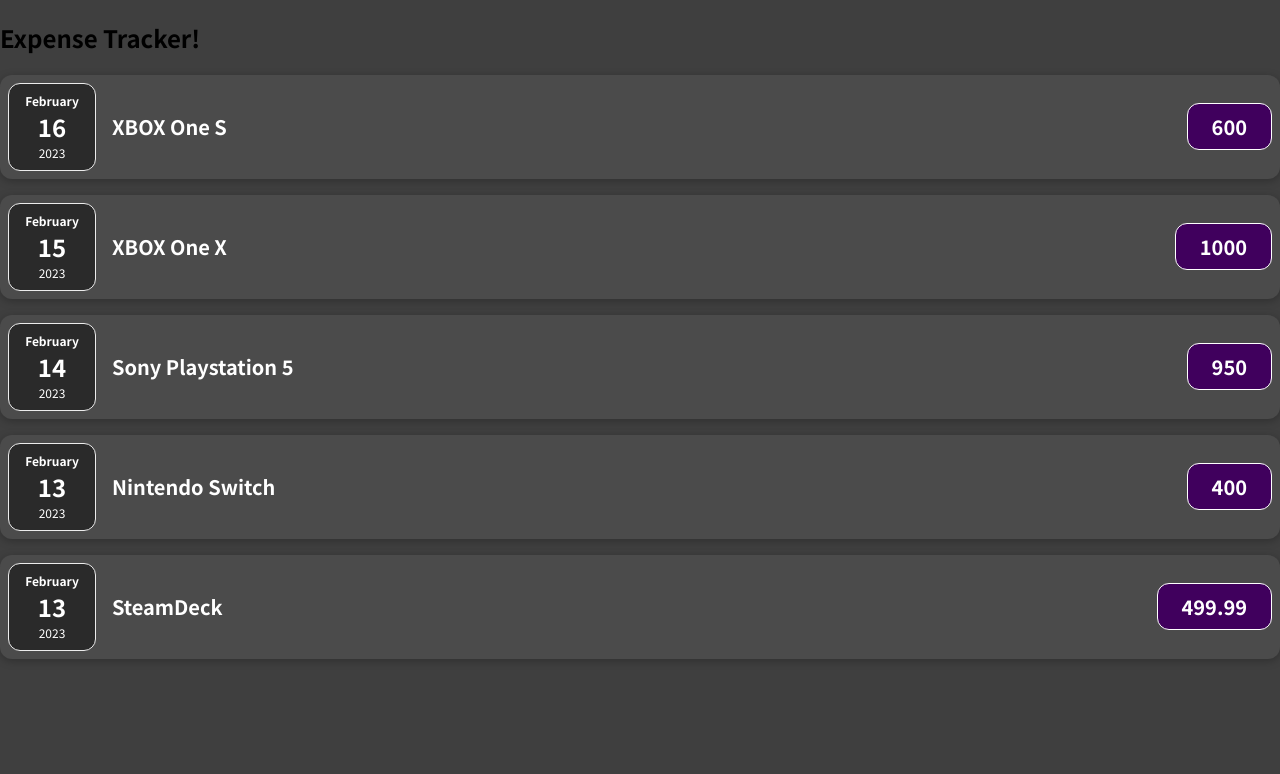
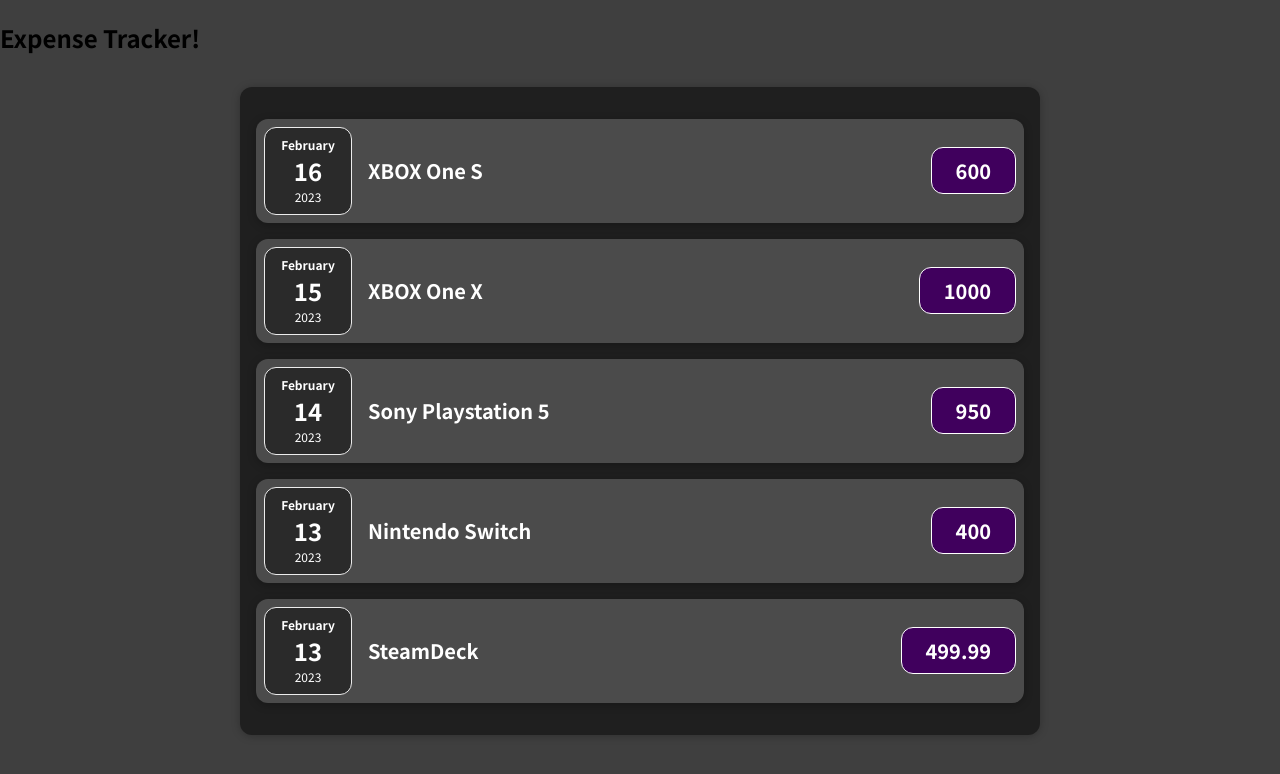
Before and after one commit to drodionov/expense-tracker, a JavaScript app: page / in a window 1280 px wide. Shown: the top 774 px of the page. Built offline with nearby package versions, Linux system fonts and the light colour scheme.

Commit message:
Add one more class for styling

```diff
--- a/src/components/Expenses.js
+++ b/src/components/Expenses.js
@@ -6,7 +6,7 @@
       (props) => <ExpenseItem className={'expense-item'} date={props.date} title={props.title}
                                   amount={props.amount}/>)
   return (
-      <div>
+      <div className={'expenses'}>
         {expenseItems}
       </div>
   )
```
